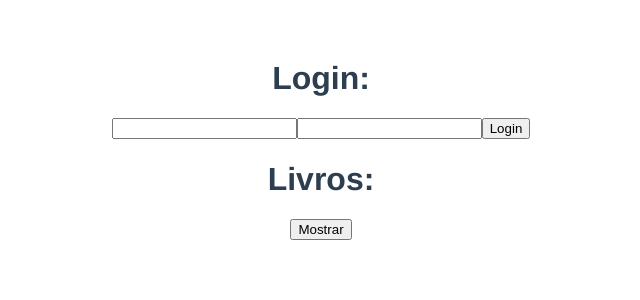
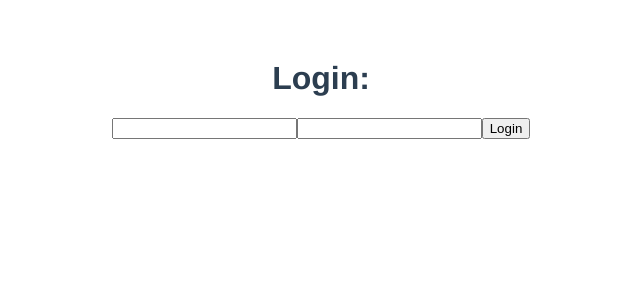
Before and after one commit to josevenzke/librario-front, a Vue app in the folder librario/: page / in a window 1280 px wide. Shown: the top 300 px of the page, without its empty margins (319-959 px from the left). Built offline with nearby package versions, Linux system fonts and the light colour scheme.

Commit message:
now using login component

```diff
--- a/librario/src/App.vue
+++ b/librario/src/App.vue
@@ -1,14 +1,14 @@
 <template>
-  <TestLists />
+  <Login />
 </template>
 
 <script>
-import TestLists from './components/TestLists.vue'
+import Login from './components/Login.vue'
 
 export default {
   name: 'App',
   components: {
-    TestLists
+    Login
   }
 }
 </script>
```
